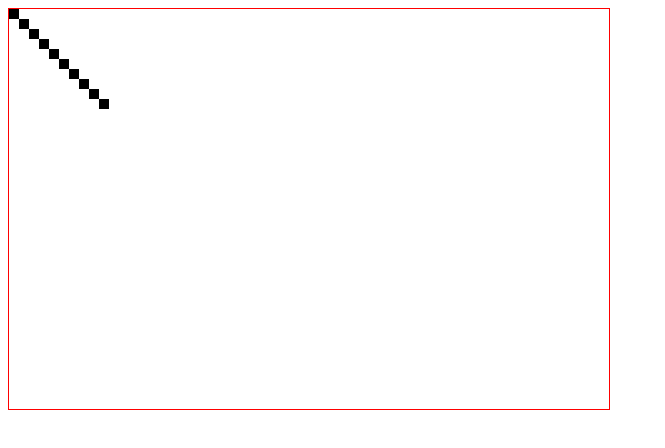
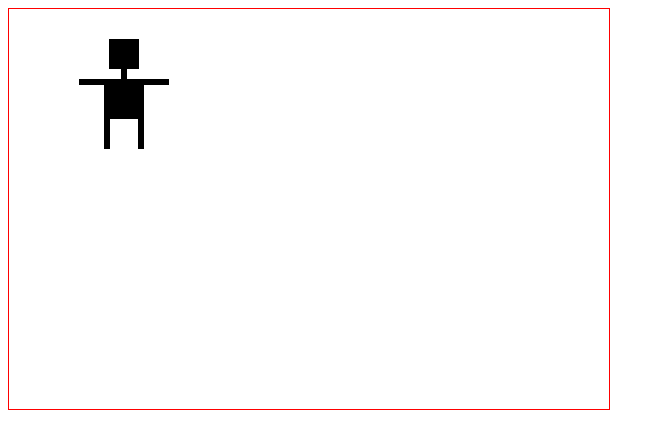
Before and after one commit to Bluejay1984/web, a plain HTML site: page can.html in a window 1280 px wide. Shown: the whole page, without its empty margins (0-665 px from the left). Drawn offline with Linux system fonts and the light colour scheme.

Commit message:
no message

```diff
--- a/can.html
+++ b/can.html
@@ -11,9 +11,16 @@
       // 2d getContext
       let can = document.querySelector("canvas");
       let ctx = can.getContext("2d");
-      for (let i = 0; i < 10; i++) {
-        ctx.fillRect(i * 10, i * 10, 10, 10);
-      }
+
+      ctx.fillRect(100, 30, 30, 30);
+      ctx.fillRect(112, 60, 6, 15);
+      ctx.fillRect(70, 70, 90, 6);
+      ctx.fillRect(95, 70, 40, 40);
+      ctx.fillRect(95, 110, 6, 30);
+      ctx.fillRect(129, 110, 6, 30);
+      // for (let i = 0; i < 10; i++) {
+      //   ctx.fillRect(i * 10, i * 10, 10, 10);
+      // }
       // ctx.fillRect(0, 0, 10, 10);
       // ctx.fillRect(10, 10, 10, 10);
       // ctx.fillRect(20, 20, 10, 10);
```
